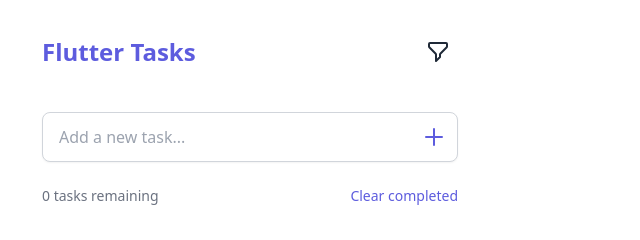
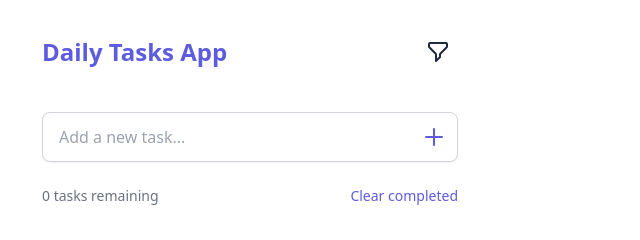
Before and after one commit to 13shigwedhamatheus/Task-app, a plain HTML site: page index.html in a window 1280 px wide. Shown: the top 240 px of the page, 390-1030 px from the left. Drawn offline with nearby package versions, Linux system fonts and the light colour scheme.

Commit message:
Update index.html

```diff
--- a/index.html
+++ b/index.html
@@ -3,7 +3,7 @@
 <head>
     <meta charset="UTF-8">
     <meta name="viewport" content="width=device-width, initial-scale=1.0">
-    <title>Flutter Task App</title>
+    <title>Task App</title>
     <script src="https://cdn.tailwindcss.com"></script>
     <script>
         tailwind.config = {
@@ -95,7 +95,7 @@
     <div class="max-w-md mx-auto p-4 pb-24 relative min-h-screen">
         <!-- App Bar -->
         <div class="flex justify-between items-center py-4 mb-6">
-            <h1 class="text-2xl font-semibold text-primary dark:text-primary">Flutter Tasks</h1>
+            <h1 class="text-2xl font-semibold text-primary dark:text-primary">Daily Tasks App</h1>
             <div class="flex space-x-2">
                 <button id="filter-button" class="p-2 rounded-full hover:bg-gray-100 dark:hover:bg-gray-800 transition-colors">
                     <svg xmlns="http://www.w3.org/2000/svg" class="h-6 w-6" fill="none" viewBox="0 0 24 24" stroke="currentColor">
```
